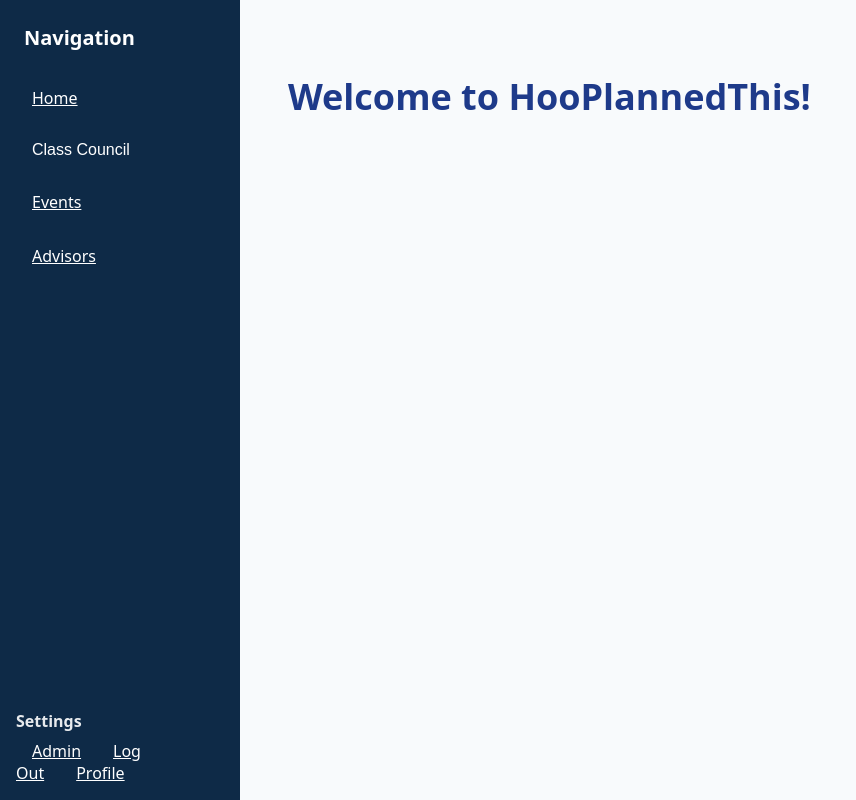
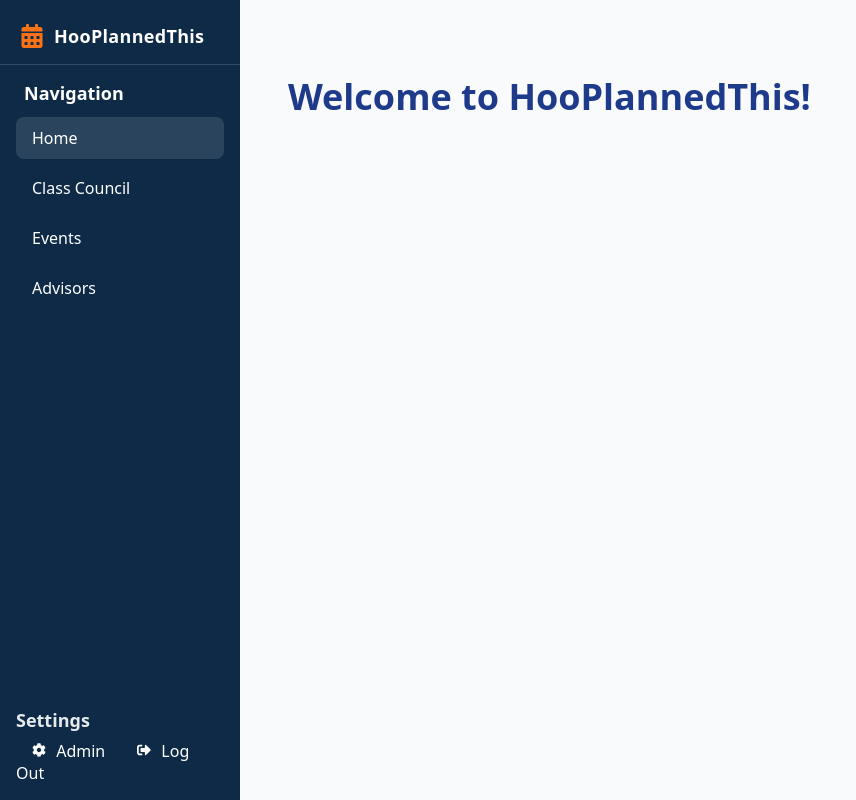
Before and after one commit to rehani1/HooPlannedThisFinal, a React (Vite) app in the folder client/: page /home in a window 1280 px wide. Shown: the whole page, without its empty margins (0-856 px from the left). Built offline with nearby package versions, Linux system fonts and the light colour scheme.

Commit message:
changes to nav bar

```diff
--- a/client/package.json
+++ b/client/package.json
@@ -14,6 +14,7 @@
     "lucide-react": "^0.552.0",
     "react": "^19.1.1",
     "react-dom": "^19.1.1",
+    "react-icons": "^5.5.0",
     "react-router-dom": "^7.8.2"
   },
   "devDependencies": {
--- /dev/null
+++ b/client/src/components/Sidebar.jsx
@@ -0,0 +1,113 @@
+import React from "react";
+import { NavLink } from "react-router-dom";
+import { FaCalendarAlt, FaCog, FaSignOutAlt } from "react-icons/fa";
+
+export default function Sidebar() {
+  return (
+    <aside
+      style={{
+        width: "240px",
+        backgroundColor: "#0e2a47",
+        color: "white",
+        display: "flex",
+        flexDirection: "column",
+        justifyContent: "space-between",
+      }}
+    >
+      <div>
+        {/* Title / Logo */}
+        <div
+          style={{
+            display: "flex",
+            alignItems: "center",
+            gap: "10px",
+            padding: "24px 20px 16px",
+            borderBottom: "1px solid rgba(255, 255, 255, 0.15)",
+          }}
+        >
+          <FaCalendarAlt size={24} color="#f97316" /> {/* orange calendar icon */}
+          <h2
+            style={{
+              fontSize: "18px",
+              fontWeight: "900",
+              margin: 0,
+              color: "white",
+              letterSpacing: "0.3px",
+            }}
+          >
+            HooPlannedThis
+          </h2>
+        </div>
+
+        {/* Navigation */}
+        <div style={{ paddingTop: "16px" }}>
+          <div
+            style={{
+              padding: "0 24px",
+              fontSize: "18px",
+              fontWeight: "bold",
+              marginBottom: "12px",
+            }}
+          >
+            Navigation
+          </div>
+
+          <nav
+            style={{
+              display: "flex",
+              flexDirection: "column",
+              gap: "8px",
+              padding: "0 16px",
+            }}
+          >
+            <NavLink to="/home" style={navButton}>
+              Home
+            </NavLink>
+            <NavLink to="/class-council" style={navButton}>
+              Class Council
+            </NavLink>
+            <NavLink to="/events" style={navButton}>
+              Events
+            </NavLink>
+            <NavLink to="/advisor" style={navButton}>
+              Advisors
+            </NavLink>
+          </nav>
+        </div>
+      </div>
+
+      {/* Settings */}
+      <div style={{ padding: "16px" }}>
+        <div
+          style={{
+            fontWeight: "bold",
+            marginBottom: "8px",
+            opacity: 0.9,
+            fontSize: "18px",
+          }}
+        >
+          Settings
+        </div>
+        <NavLink to="/admin" style={navButton}>
+          <FaCog size={14} style={{ marginRight: "6px" }} /> Admin
+        </NavLink>
+        <NavLink to="/login" style={navButton}>
+          <FaSignOutAlt size={14} style={{ marginRight: "6px" }} /> Log Out
+        </NavLink>
+      </div>
+    </aside>
+  );
+}
+
+const navButton = ({ isActive }) => ({
+  backgroundColor: isActive ? "rgba(255,255,255,0.12)" : "transparent",
+  color: "white",
+  border: "none",
+  textAlign: "left",
+  padding: "10px 16px",
+  borderRadius: "8px",
+  fontSize: "16px",
+  cursor: "pointer",
+  textDecoration: "none",
+  transition: "background 0.2s",
+});
--- a/client/src/pages/Home.jsx
+++ b/client/src/pages/Home.jsx
@@ -2,6 +2,7 @@ import React, { useEffect, useState } from "react";
 import { Link } from "react-router-dom";
 import { supabase } from "../lib/supabaseClient";
 import { getProfilePhotoFromRow } from "../lib/profilePhoto";
+import Sidebar from "../components/sidebar";
 
 export default function Home() {
   const [photoUrl, setPhotoUrl] = useState("/cav_man.png");
@@ -29,50 +30,13 @@ export default function Home() {
 
   return (
     <div style={{ display: "flex", minHeight: "100vh", backgroundColor: "#f8fafc", color: "#1e293b" }}>
-      {/* Sidebar */}
-      <aside
-        style={{
-          width: "240px",
-          backgroundColor: "#0e2a47",
-          color: "white",
-          display: "flex",
-          flexDirection: "column",
-          justifyContent: "space-between",
-        }}
-      >
-        <div>
-          <div style={{ padding: "24px", fontSize: "20px", fontWeight: "bold" }}>Navigation</div>
-          <nav style={{ display: "flex", flexDirection: "column", gap: "8px", padding: "0 16px" }}>
-            <Link to="/home" style={navButton}>
-              Home
-            </Link>
-            <button style={navButton}>Class Council</button>
-            <Link to="/events" style={navButton}>
-              Events
-            </Link>
-            <Link to="/advisor" style={navButton}>
-              Advisors
-            </Link>
-          </nav>
-        </div>
-
-        <div style={{ padding: "16px" }}>
-          <div style={{ fontWeight: "bold", marginBottom: "8px", opacity: 0.9 }}>Settings</div>
-          <Link to="/admin" style={navButton}>
-            Admin
-          </Link>
-          <Link to="/login" style={navButton}>
-            Log Out
-          </Link>
-          <Link to="/profile" style={navButton}>
-            Profile
-          </Link>
-        </div>
-      </aside>
+      <Sidebar />
 
       {/* Main content */}
       <main style={{ flex: 1, padding: "48px", position: "relative" }}>
-        <h1 style={{ fontSize: "36px", fontWeight: "900", color: "#1e3a8a" }}>Welcome to HooPlannedThis!</h1>
+        <h1 style={{ fontSize: "36px", fontWeight: "900", color: "#1e3a8a" }}>
+          Welcome to HooPlannedThis!
+        </h1>
 
         {/* Floating avatar */}
         <Link to="/profile" style={avatarContainerStyle}>
@@ -105,19 +69,6 @@ export default function Home() {
   );
 }
 
-/* styles */
-const navButton = {
-  backgroundColor: "transparent",
-  color: "white",
-  border: "none",
-  textAlign: "left",
-  padding: "12px 16px",
-  borderRadius: "8px",
-  fontSize: "16px",
-  cursor: "pointer",
-  transition: "background 0.2s",
-};
-
 const avatarContainerStyle = {
   position: "fixed",
   bottom: "700px",
```
Also changed, not shown: 1 other file (tests, documents, lock files or other folders).
